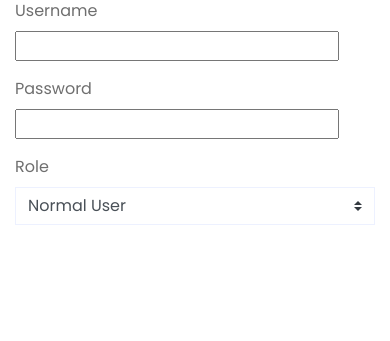
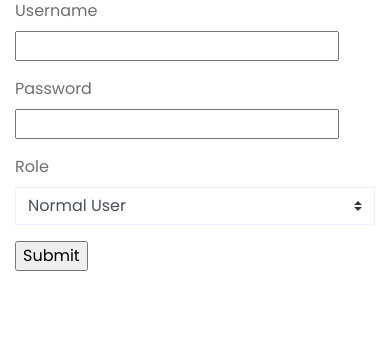
Before and after one commit to Dion-Kastrati/Projekti-Web2, a PHP site: page /login.php in a window 390 px wide. Shown: the part 232-573 px from the top of the page. Run offline with PHP 8.4, Linux system fonts and the light colour scheme; some libraries are stand-ins or nearby versions.

Commit message:
Update login.php

```diff
--- a/login.php
+++ b/login.php
@@ -153,6 +153,13 @@
                     <option>Admin</option>
                 </select>
             </div>
+
+
+            <div class='col-md-6 form-group'>
+                <input type="submit" value = 'Submit'>
+            </div>
+
+
         </form>
 
     </div>
```
